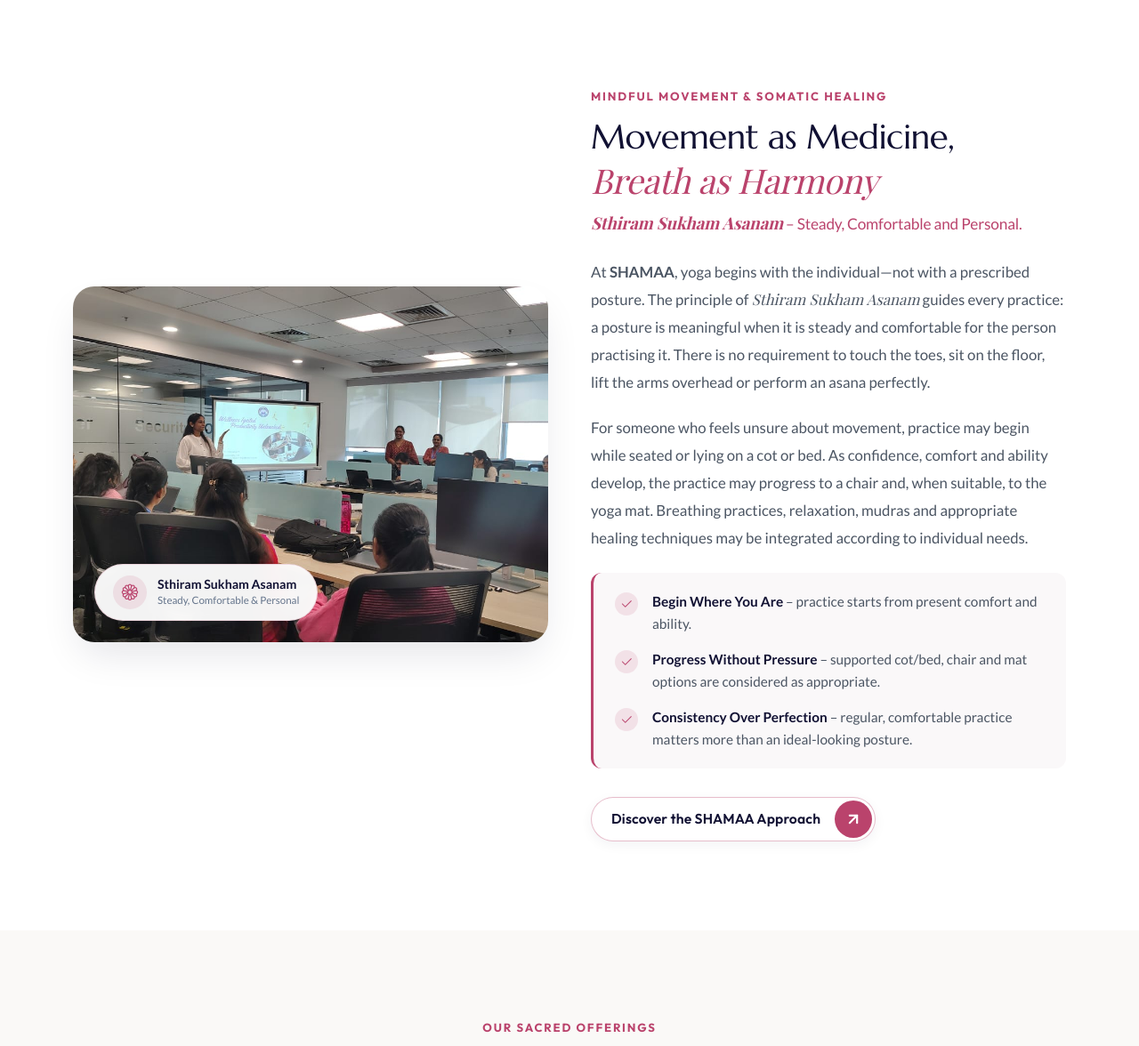
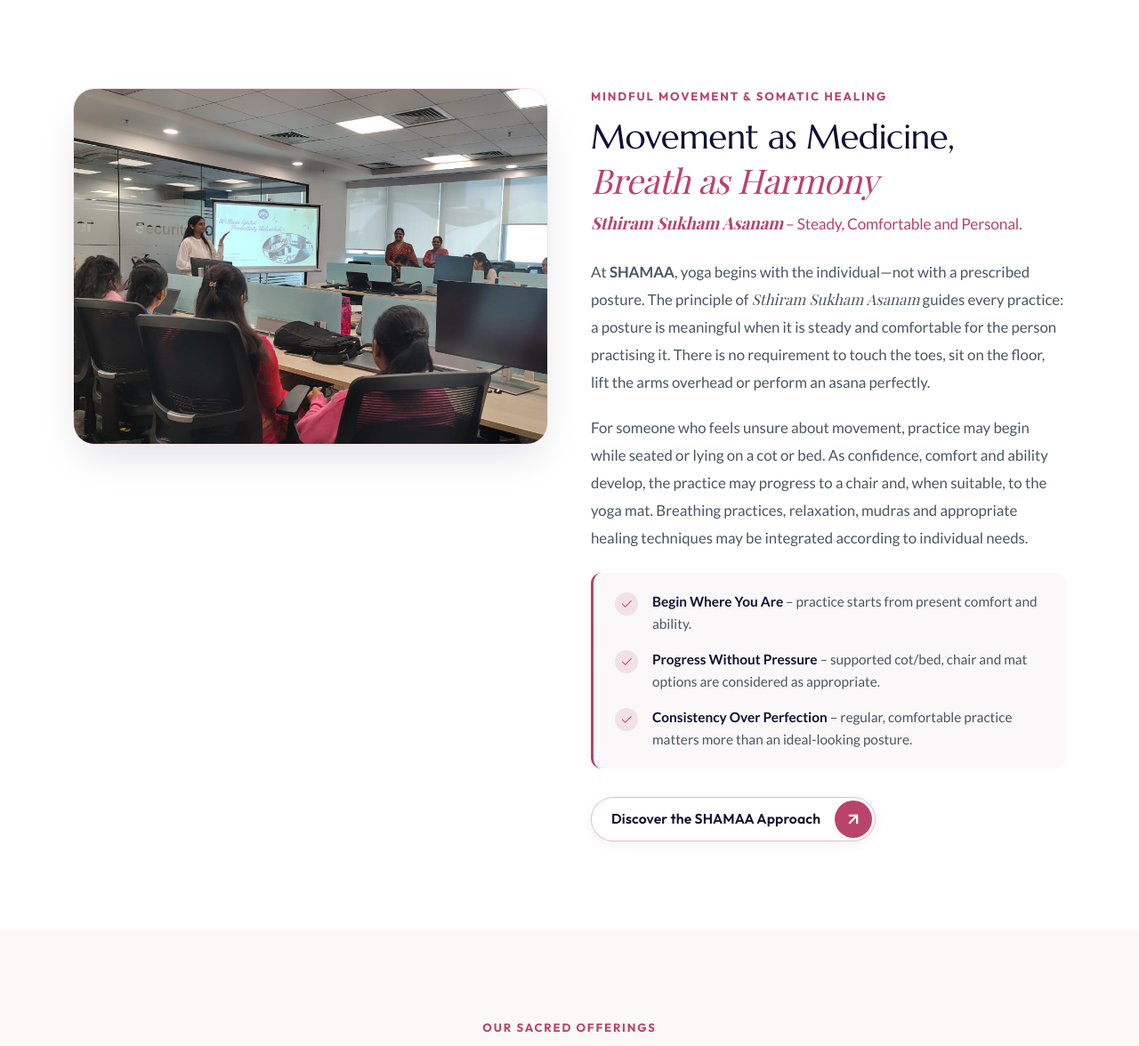
Before and after one commit to nikhilkumar202002/SS-Healing-Rays, a PHP site: page /shamaa in a window 1280 px wide. Shown: the part 948-2124 px from the top of the page at 89% size. Run offline with PHP 8.4, Linux system fonts and the light colour scheme; some web fonts are replaced.

Commit message:
feat(shamaa): remove overlay text card from image and make left media column sticky on desktop

```diff
--- a/assets/css/wellness.css
+++ b/assets/css/wellness.css
@@ -306,6 +306,28 @@
 /* --------------------------------------------------------------------------
    SHAMAA Philosophy & Three Principles Section Enhancements
    -------------------------------------------------------------------------- */
+
+/* Sticky Left-Column Media on Desktop (Left stays static while right content scrolls) */
+@media (min-width: 992px) {
+    .shamaa-sticky-media-col {
+        position: -webkit-sticky !important;
+        position: sticky !important;
+        top: 105px !important;
+        align-self: flex-start !important;
+        z-index: 10;
+    }
+}
+
+.shamaa-sticky-frame {
+    box-shadow: 0 20px 48px -12px rgba(17, 17, 51, 0.14) !important;
+    border: 1px solid rgba(186, 67, 108, 0.16);
+    transition: transform 0.4s ease, box-shadow 0.4s ease;
+}
+
+.shamaa-sticky-frame:hover {
+    box-shadow: 0 24px 54px -10px rgba(186, 67, 108, 0.2) !important;
+}
+
 .shamaa-philosophy-subheading {
     font-family: var(--brand-font-sans, 'Lato', sans-serif);
     font-size: 1.08rem;
--- a/shamaa.php
+++ b/shamaa.php
@@ -50,29 +50,19 @@ $wellness_cta_bg = file_exists(__DIR__ . '/assets/banner/cta-banner.jpg')
 ?>
 
 <!-- ==========================================================================
-     2. Philosophy & Introduction (Left Image | Right Content)
+     2. Philosophy & Introduction (Left Image Sticky | Right Content)
      ========================================================================== -->
 <section class="wellness-about-section position-relative" id="wellnessAbout" aria-label="About SHAMAA Philosophy">
     <div class="container">
-        <div class="row align-items-center g-4 g-lg-5">
+        <div class="row align-items-start g-4 g-lg-5 position-relative">
 
-            <!-- Left Image Column -->
-            <div class="col-12 col-lg-6">
-                <div class="wellness-media-frame">
+            <!-- Left Image Column (Sticky Static on Desktop while Right Content Scrolls) -->
+            <div class="col-12 col-lg-6 shamaa-sticky-media-col">
+                <div class="wellness-media-frame shamaa-sticky-frame">
                     <img src="assets/images/about/center-yoga-sanctuary.jpg"
                          alt="SHAMAA – Sthiram Sukham Asanam Yoga Sanctuary"
                          class="wellness-media-img"
                          loading="lazy">
-
-                    <div class="wellness-floating-pill">
-                        <span class="pill-icon" aria-hidden="true">
-                            <i class="bi bi-flower1"></i>
-                        </span>
-                        <div class="pill-text">
-                            <strong>Sthiram Sukham Asanam</strong>
-                            <small>Steady, Comfortable &amp; Personal</small>
-                        </div>
-                    </div>
                 </div>
             </div>
 
```
